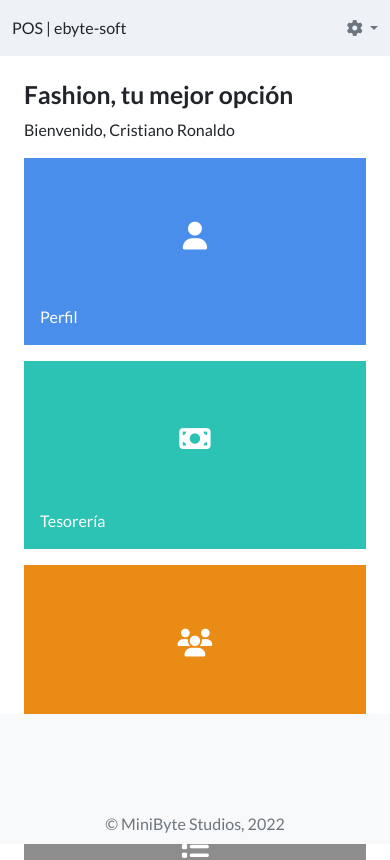
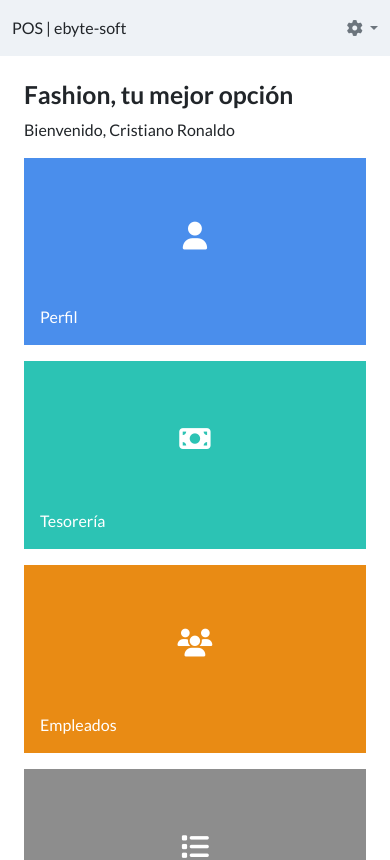
Before and after one commit to r1h1/ebytesoft-fashion, a plain HTML site: page byteverse/home/view/dashboard.html in a window 390 px wide. Shown: the top 860 px of the page. Drawn offline with nearby package versions, Linux system fonts and the light colour scheme; some packages are replaced by stand-ins of ours; a script that the page names is missing.

Commit message:
v1.5 - Rediseño del dashboard

```diff
--- a/assets/css/dashboard.css
+++ b/assets/css/dashboard.css
@@ -42,21 +42,32 @@ main .zoom-out:hover {
     transform: scale(1.05);
 }
 
-a{
+a {
     text-decoration: none;
 }
 
-.boton{
+.boton {
     padding: 10px;
     border-radius: 5px;
 }
 
-@media (max-width: 769px) {
-    .date-hour{
+footer {
+    position: fixed;
+    left: 0;
+    bottom: 0;
+    width: 100%;
+}
+
+@media (max-width: 992px) {
+    .date-hour {
         display: none;
     }
 
-    .container{
+    .container {
         margin-top: 90px;
     }
+
+    footer{
+        position: relative;
+    }
 }
--- a/byteverse/home/view/dashboard.html
+++ b/byteverse/home/view/dashboard.html
@@ -220,7 +220,7 @@
     </main>
 
     <!-- Footer or pie de página -->
-    <footer class="footer py-2 bg-light fixed-bottom text-center">
+    <footer class="footer py-2 bg-light text-center">
         <div class="container">
             <span class="text-muted">&copy; MiniByte Studios, 2022</span>
         </div>
@@ -251,6 +251,7 @@
         // Se inicia la función y se repite cada segundo
         fechaYHora();
         setInterval(fechaYHora, 1000);
+
     </script>
 </body>
 
```
